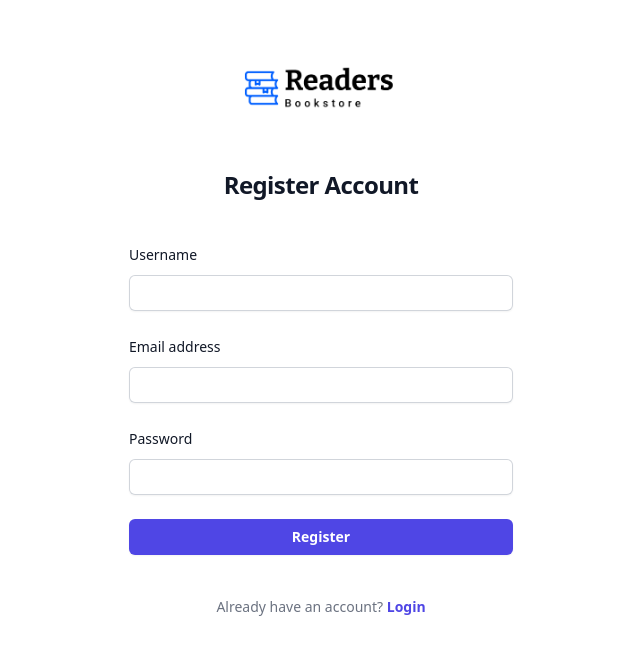
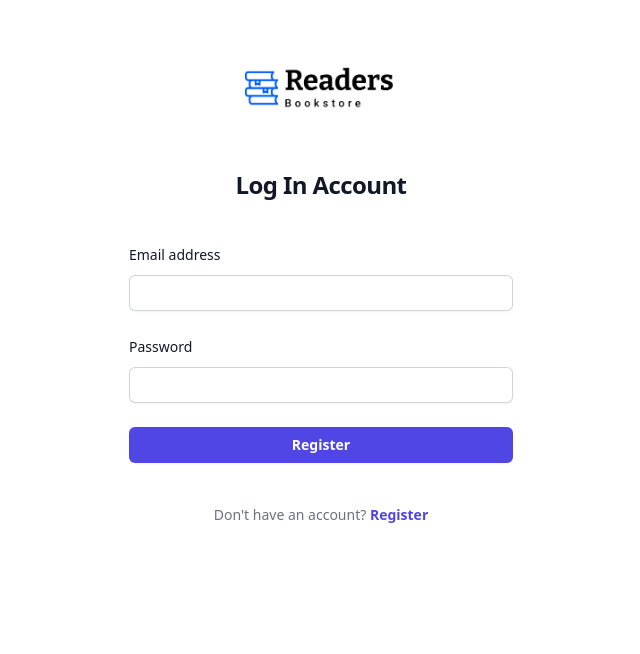
Before and after one commit to margallostephen/BookStore, a Vue app: page / in a window 1280 px wide. Shown: the top 654 px of the page, without its empty margins (319-959 px from the left). Built offline with nearby package versions, Linux system fonts and the light colour scheme; what @kyvg/vue3-notification would draw is missing.

Commit message:
Add login page

```diff
--- a/src/router/index.js
+++ b/src/router/index.js
@@ -3,9 +3,14 @@ import { createRouter, createWebHistory } from 'vue-router'
 const routes = [
   {
     path: '/',
-    name: 'about',
+    name: 'login',
+    component: () => import('../views/LoginPage.vue')
+  },
+  {
+    path: '/register',
+    name: 'register',
     component: () => import('../views/RegisterPage.vue')
-  }
+  },
 ]
 
 const router = createRouter({
--- /dev/null
+++ b/src/views/LoginPage.vue
@@ -0,0 +1,116 @@
+<template>
+  <div class="flex min-h-full flex-col justify-center px-6 py-12 lg:px-8">
+    <div class="sm:mx-auto sm:w-full sm:max-w-sm">
+      <img class="mx-auto w-56" src="../assets/Logo.png" alt="Your Company" />
+      <h2
+        class="mt-10 text-center text-2xl font-bold leading-9 tracking-tight text-gray-900"
+      >
+        Log In Account
+      </h2>
+    </div>
+
+    <div class="mt-10 sm:mx-auto sm:w-full sm:max-w-sm">
+      <form class="space-y-6" action="#" method="POST">
+        <div>
+          <label
+            for="email"
+            class="block text-sm font-medium leading-6 text-gray-900"
+            >Email address</label
+          >
+          <div class="mt-2">
+            <input
+              v-model="email"
+              type="email"
+              autocomplete="email"
+              required
+              class="block w-full rounded-md border-0 p-1.5 text-gray-900 shadow-sm ring-1 ring-inset outline-none ring-gray-300 placeholder:text-gray-400 focus:ring-2 focus:ring-inset focus:ring-indigo-600 sm:text-sm sm:leading-6"
+            />
+          </div>
+        </div>
+
+        <div>
+          <div class="flex items-center justify-between">
+            <label
+              for="password"
+              class="block text-sm font-medium leading-6 text-gray-900"
+              >Password</label
+            >
+          </div>
+          <div class="mt-2">
+            <input
+              v-model="password"
+              type="password"
+              autocomplete="current-password"
+              required
+              class="block w-full rounded-md border-0 p-1.5 text-gray-900 shadow-sm ring-1 ring-inset outline-none ring-gray-300 placeholder:text-gray-400 focus:ring-2 focus:ring-inset focus:ring-indigo-600 sm:text-sm sm:leading-6"
+            />
+          </div>
+        </div>
+
+        <div>
+          <button
+            type="submit"
+            class="flex w-full justify-center rounded-md bg-indigo-600 px-3 py-1.5 text-sm font-semibold leading-6 text-white shadow-sm hover:bg-indigo-500 focus-visible:outline focus-visible:outline-2 focus-visible:outline-offset-2 focus-visible:outline-indigo-600"
+            @click.prevent="loginAccount"
+          >
+            Register
+          </button>
+        </div>
+      </form>
+
+      <p class="mt-10 text-center text-sm text-gray-500">
+        Don't have an account?
+        <a
+          @click="$router.push('/register')"
+          class="font-semibold leading-6 text-indigo-600 hover:text-indigo-500"
+          >Register</a
+        >
+      </p>
+    </div>
+  </div>
+</template>
+
+<script>
+export default {
+  data() {
+    return {
+      email: "",
+      password: "",
+      type: "",
+      message: "",
+    };
+  },
+  methods: {
+    loginAccount() {
+      if (!/^[\w.-]+@([\w-]+\.)+[\w-]{2,4}$/g.test(this.email)) {
+        this.type = "warn";
+        this.text = "Please input a valid email.";
+      } else if (/^\s*$/.test(this.password)) {
+        this.type = "warn";
+        this.text = "Please input a password.";
+      } else {
+        const loggedInAccount = this.$store.state.accounts.accounts.find(
+          (account) =>
+            account.email === this.email && account.password === this.password
+        );
+
+        if (loggedInAccount) {
+          console.log("Logged in account:", loggedInAccount);
+          this.email = "";
+          this.password = "";
+          this.type = "success";
+          this.text = "Login Successful.";
+        } else {
+          this.type = "error";
+          this.text = "Account not found. Invalid credentials.";
+        }
+      }
+
+      this.$notify({
+        type: this.type,
+        text: this.text,
+      });
+    },
+  },
+};
+</script>
```
